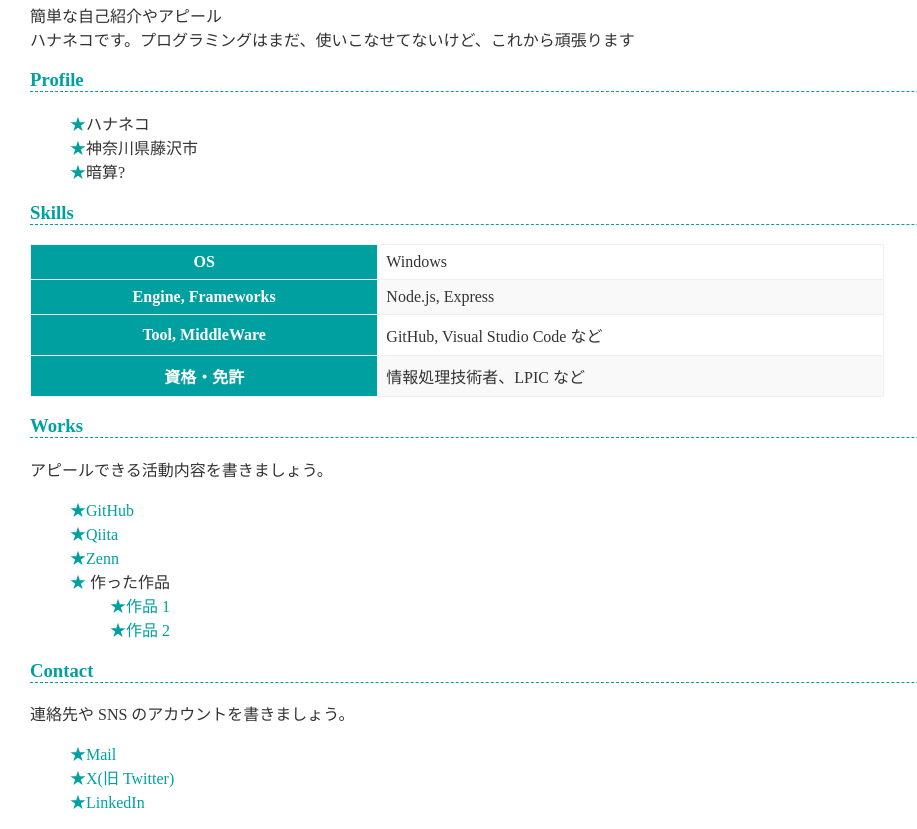
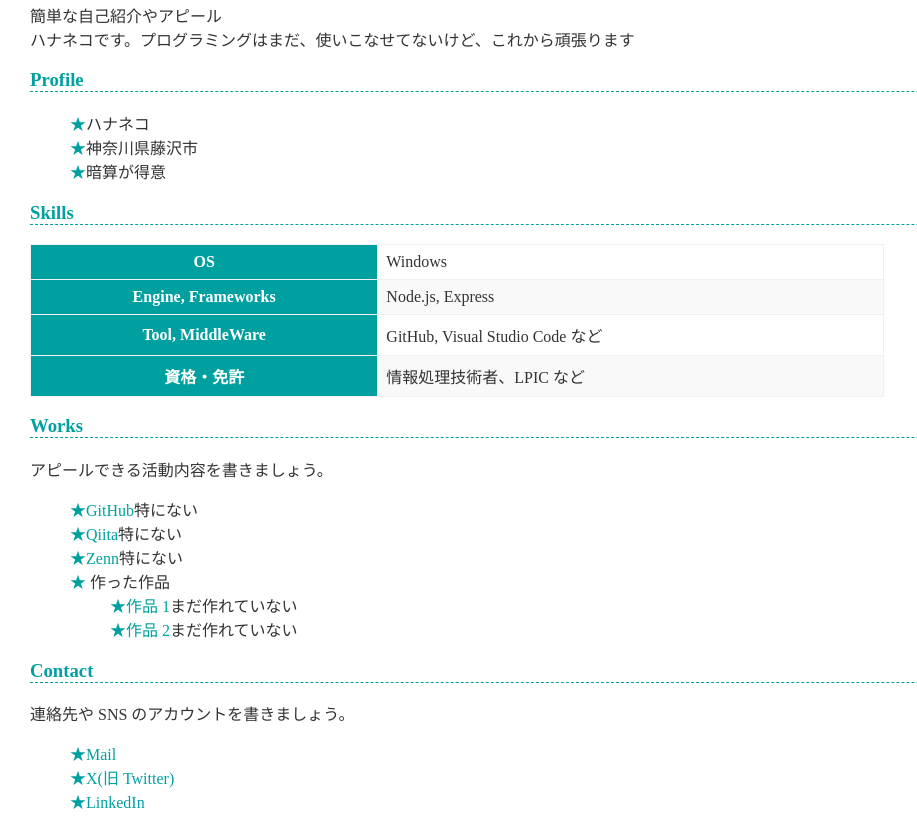
Before and after one commit to 261zs00882-hue/GitHub-., a plain HTML site: page index.html in a window 1280 px wide. Shown: the part 453-1282 px from the top of the page, without its empty margins (0-917 px from the left). Drawn offline with Linux system fonts and the light colour scheme; a script that the page names is missing.

Commit message:
Update index.html

```diff
--- a/index.html
+++ b/index.html
@@ -19,7 +19,7 @@
     <ul>
       <li>ハナネコ</li>
       <li>神奈川県藤沢市</li>
-      <li>暗算?</li>
+      <li>暗算が得意</li>
     </ul>
 
     <h3>Skills</h3>
@@ -45,14 +45,14 @@
     <h3>Works</h3>
     <p>アピールできる活動内容を書きましょう。</p>
     <ul>
-      <li><a href="https://github.com/">GitHub</a></li>
-      <li><a href="https://qiita.com/">Qiita</a></li>
-      <li><a href="https://zenn.dev/">Zenn</a></li>
+      <li><a href="https://github.com/">GitHub</a>特にない</li>
+      <li><a href="https://qiita.com/">Qiita</a>特にない</li>
+      <li><a href="https://zenn.dev/">Zenn</a>特にない</li>
       <li>
         作った作品
         <ul>
-          <li><a href="https://example.com/">作品 1</a></li>
-          <li><a href="https://example.com/">作品 2</a></li>
+          <li><a href="https://example.com/">作品 1</a>まだ作れていない</li>
+          <li><a href="https://example.com/">作品 2</a>まだ作れていない</li>
         </ul>
       </li>
     </ul>
```
